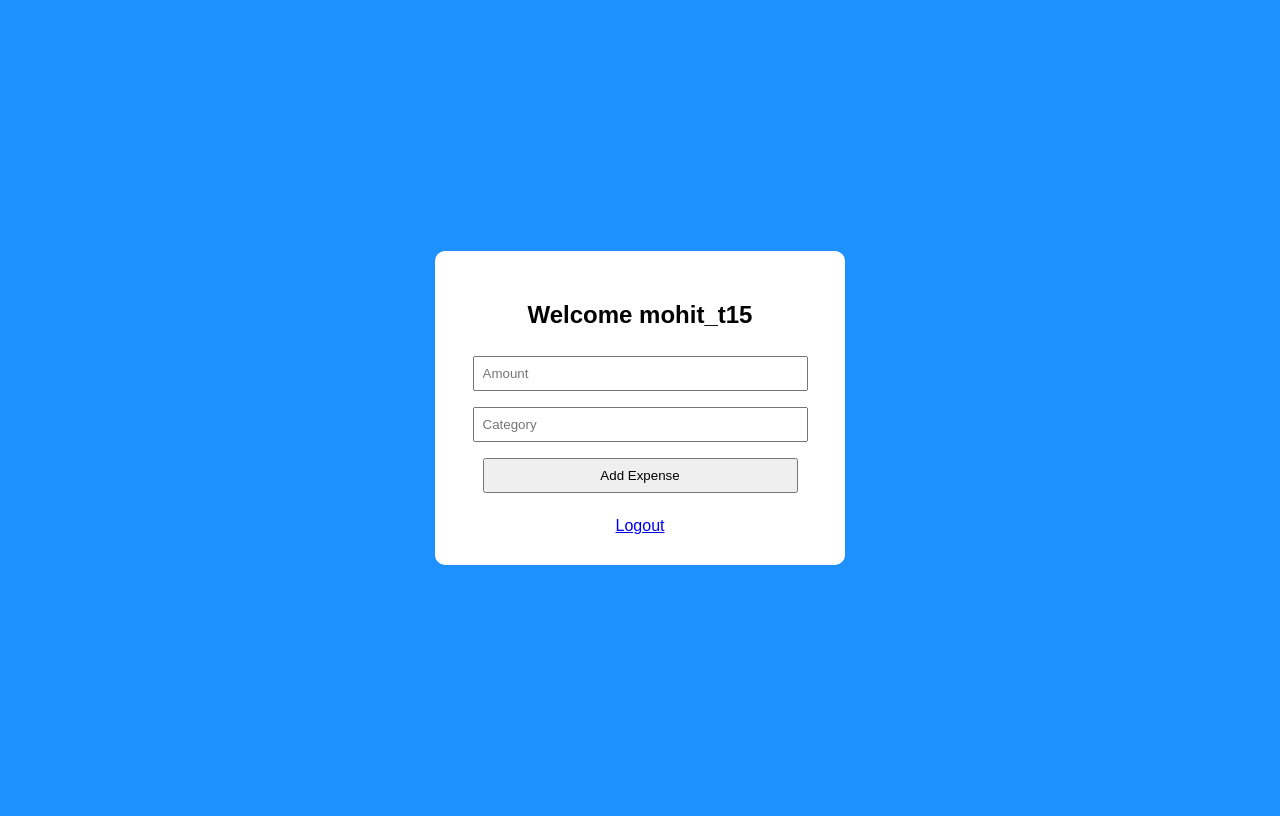
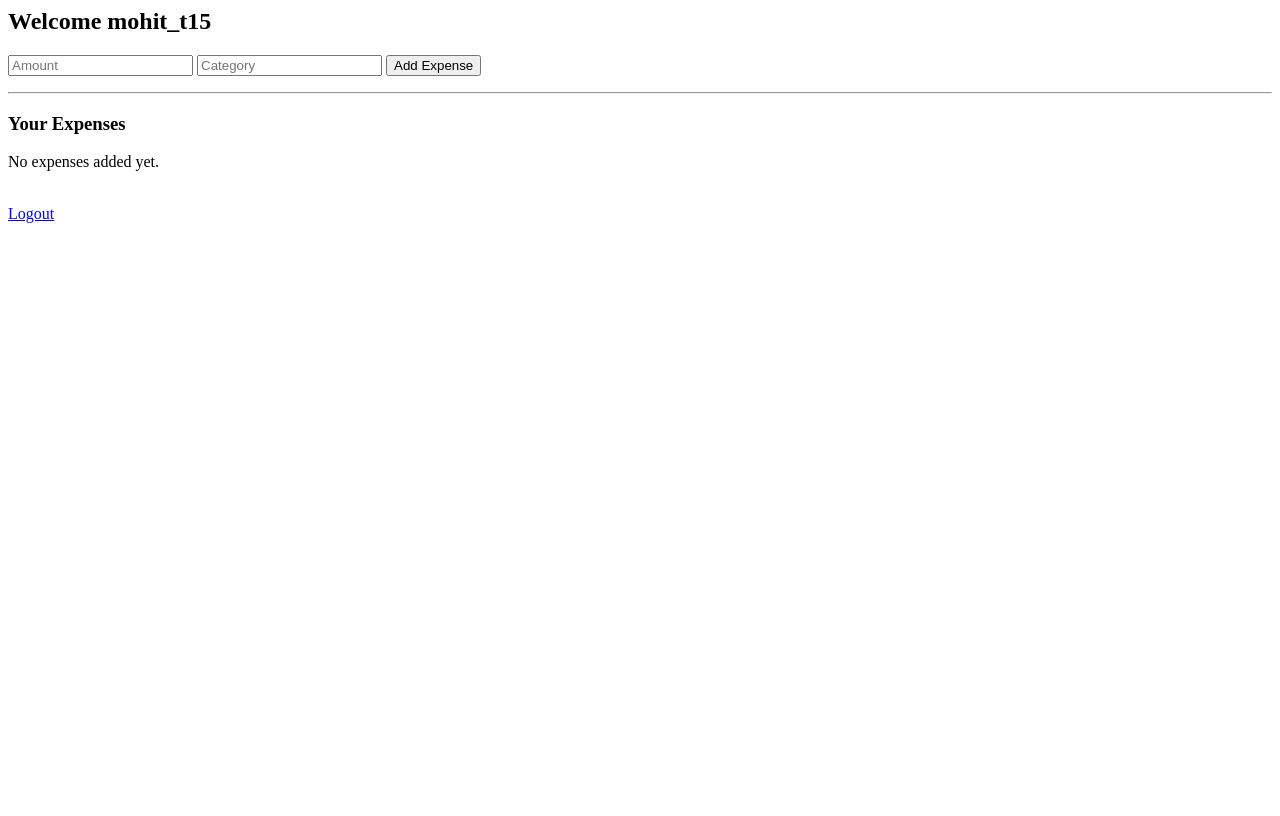
Before and after one commit to Mohitkonchada/expense-tracker-ml, a Flask app: page / in a window 1280 px wide. After the commit the page ends 223 px from the top, so only its background shows below. Run offline with Flask 3, Linux system fonts and the light colour scheme; a user stored in the database is signed in.

Commit message:
Add expense storage and display user expenses

```diff
--- a/app.py
+++ b/app.py
@@ -21,12 +21,20 @@ login_manager.init_app(app)
 login_manager.login_view = "login"
 
 
-# ------------------ MODEL ------------------
+# ------------------ MODELS ------------------
 
 class User(UserMixin, db.Model):
     id = db.Column(db.Integer, primary_key=True)
     username = db.Column(db.String(100), unique=True, nullable=False)
     password = db.Column(db.String(100), nullable=False)
+
+
+# ✅ NEW TABLE
+class Expense(db.Model):
+    id = db.Column(db.Integer, primary_key=True)
+    amount = db.Column(db.Float, nullable=False)
+    category = db.Column(db.String(100), nullable=False)
+    user_id = db.Column(db.Integer, db.ForeignKey("user.id"), nullable=False)
 
 
 @login_manager.user_loader
@@ -65,15 +73,17 @@ def login():
     return render_template("login.html")
 
 
-# ---------- DASHBOARD (GET ONLY) ----------
+# ---------- DASHBOARD ----------
 
 @app.route("/")
 @login_required
 def dashboard():
-    return render_template("index.html", user=current_user)
+    # ✅ Fetch all expenses of logged-in user
+    expenses = Expense.query.filter_by(user_id=current_user.id).all()
+    return render_template("index.html", user=current_user, expenses=expenses)
 
 
-# ---------- ADD EXPENSE (POST ONLY) ----------
+# ---------- ADD EXPENSE ----------
 
 @app.route("/add-expense", methods=["POST"])
 @login_required
@@ -81,8 +91,14 @@ def add_expense():
     amount = request.form.get("amount")
     category = request.form.get("category")
 
-    # Temporary debug (later we store in DB)
-    print("Expense added:", amount, category)
+    new_expense = Expense(
+        amount=amount,
+        category=category,
+        user_id=current_user.id,
+    )
+
+    db.session.add(new_expense)
+    db.session.commit()
 
     return redirect(url_for("dashboard"))
 
--- a/templates/index.html
+++ b/templates/index.html
@@ -1,47 +1,31 @@
-<!DOCTYPE html>
-<html>
-<head>
-    <title>Expense Tracker</title>
-    <style>
-        body {
-            background-color: #1e90ff;
-            height: 100vh;
-            display: flex;
-            justify-content: center;
-            align-items: center;
-            font-family: Arial;
-        }
-        .box {
-            background: white;
-            padding: 30px;
-            width: 350px;
-            border-radius: 10px;
-            text-align: center;
-        }
-        input, button {
-            width: 90%;
-            padding: 8px;
-            margin: 8px 0;
-        }
-    </style>
-</head>
-<body>
-<div class="box">
-    <h2>Welcome {{ current_user.username }}</h2>
+<h2>Welcome {{ user.username }}</h2>
 
-   <form method="POST" action="/add-expense">
+<form method="POST" action="/add-expense">
     <input type="number" name="amount" placeholder="Amount" required>
     <input type="text" name="category" placeholder="Category" required>
     <button type="submit">Add Expense</button>
 </form>
 
-    <ul>
-        {% for e in expenses %}
-            <li>₹ {{ e[0] }} - {{ e[1] }}</li>
-        {% endfor %}
-    </ul>
+<hr>
 
-    <a href="/logout">Logout</a>
-</div>
-</body>
-</html>
+<h3>Your Expenses</h3>
+
+{% if expenses %}
+<table border="1" cellpadding="8">
+    <tr>
+        <th>Amount</th>
+        <th>Category</th>
+    </tr>
+    {% for expense in expenses %}
+    <tr>
+        <td>{{ expense.amount }}</td>
+        <td>{{ expense.category }}</td>
+    </tr>
+    {% endfor %}
+</table>
+{% else %}
+<p>No expenses added yet.</p>
+{% endif %}
+
+<br>
+<a href="/logout">Logout</a>
```
